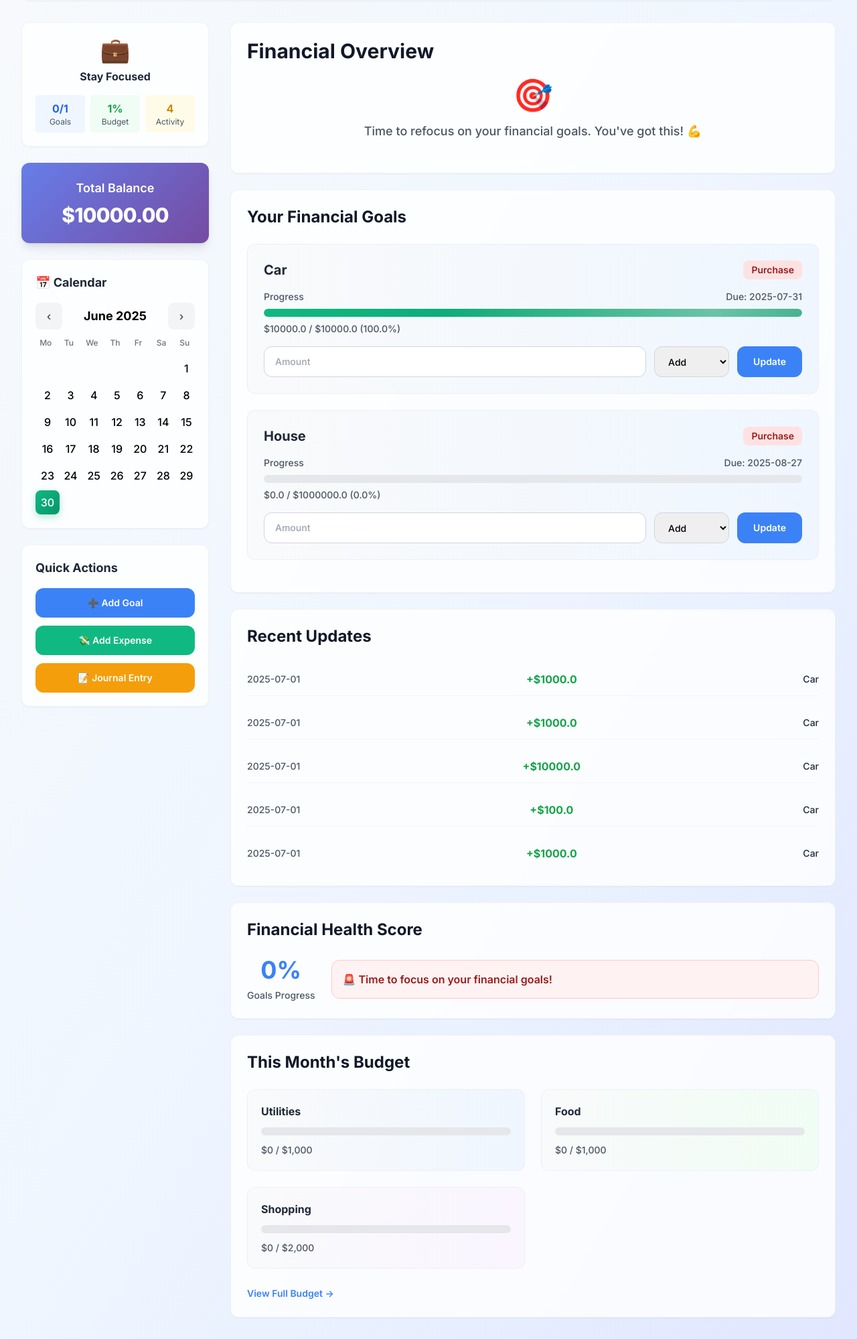
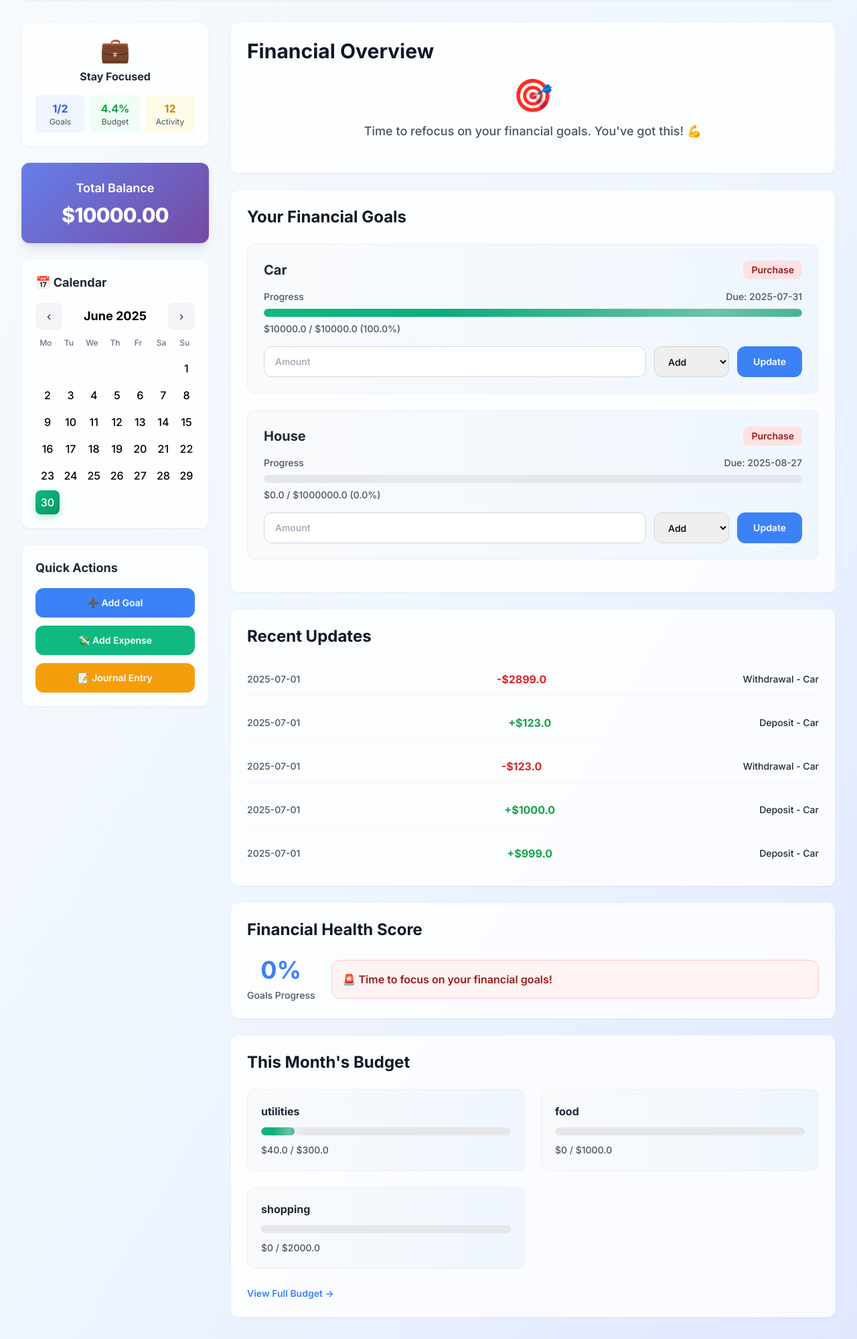
Before and after one commit to diskoko/PyFinance, a Flask app: page / in a window 1280 px wide. Shown: the part 186-2185 px from the top of the page at 67% size. Run offline with Flask 3, Linux system fonts and the light colour scheme; data comes from the database, SQL or seed files in the repository; both versions use the stored data as it was after the commit; some libraries are stand-ins or nearby versions.

Commit message:
Fixed All Issues
Yay

```diff
--- a/app.py
+++ b/app.py
@@ -83,14 +83,25 @@
         # Calculate total balance from goals
         total_balance = sum(goal[3] for goal in goals)  # goal[3] is current_amount
 
-        # Get recent transactions
+        # Calculate goals completed and total for sidebar
+        goals_total = len(goals)
+        goals_completed = sum(1 for goal in goals if goal[3] >= goal[2])  # current >= target
+
+        # Get recent transactions (show the 5 most recent, newest at the top)
         cursor.execute("""
             SELECT t.date, t.amount, t.type, g.name
             FROM transactions t
             JOIN financial_goals g ON t.goal_id = g.id
-            ORDER BY t.date DESC LIMIT 5
+            ORDER BY t.date DESC, t.id DESC LIMIT 5
         """)
         recent_transactions = cursor.fetchall()
+
+        # Count recent activity (last 7 days)
+        cursor.execute("""
+            SELECT COUNT(*) FROM transactions
+            WHERE date >= date('now', '-7 days')
+        """)
+        recent_activity_count = cursor.fetchone()[0]
 
         # Get journal entries for calendar
         current_month = today[:7]
@@ -102,7 +113,6 @@
         days_with_entries = [int(day[0]) for day in cursor.fetchall()]
 
         # Get budget overview for dashboard
-        current_month = today[:7]
         cursor.execute("""
             SELECT b.category, b.planned_amount,
                    COALESCE(SUM(e.amount), 0) as spent_amount,
@@ -114,19 +124,44 @@
         """, (current_month,))
         budget_overview = cursor.fetchall()
 
+        # Calculate budget status (average spending percentage across all categories)
+        if budget_overview:
+            budget_status = sum(budget[3] for budget in budget_overview) / len(budget_overview)
+        else:
+            budget_status = 0
+
         # Calculate total financial health score
-        total_goals = len(goals)
-        completed_goals = sum(1 for goal in goals if goal[3] >= goal[2])
-        goal_score = (completed_goals / total_goals * 100) if total_goals > 0 else 0
+        goal_score = (goals_completed / goals_total * 100) if goals_total > 0 else 0
+
+        # Determine financial status for sidebar
+        if goal_score >= 80 and budget_status <= 90:
+            status_icon = "🔥"
+            status_text = "On Fire!"
+        elif goal_score >= 60 and budget_status <= 100:
+            status_icon = "✨"
+            status_text = "Looking Good"
+        elif goal_score >= 40 or budget_status <= 120:
+            status_icon = "👀"
+            status_text = "Stay Focused"
+        else:
+            status_icon = "💀"
+            status_text = "Need Help"
 
     return render_template('index.html',
                           goals=goals,
                           transactions=recent_transactions,
                           budget_overview=budget_overview,
                           goal_score=goal_score,
-                          entry_days=days_with_entries,
+                          entry_days=days_with_entries,  # <-- pass to template
                           current_date=today,
-                          total_balance=total_balance)
+                          total_balance=total_balance,
+                          # New dynamic data for sidebar
+                          goals_completed=goals_completed,
+                          goals_total=goals_total,
+                          budget_status=round(budget_status, 1),
+                          recent_activity_count=recent_activity_count,
+                          status_icon=status_icon,
+                          status_text=status_text)
 
 @app.route('/add_goal', methods=['GET', 'POST'])
 def add_goal():
@@ -231,7 +266,8 @@
 
 @app.route('/goals')
 def view_goals():
-    """View all financial goals and their progress"""
+    """View all financial goals and their progress, with sidebar stats"""
+    today = datetime.now().strftime('%Y-%m-%d')
     with sqlite3.connect('finance.db') as conn:
         cursor = conn.cursor()
         cursor.execute("""
@@ -242,9 +278,49 @@
             ORDER BY deadline ASC
         """)
         goals = cursor.fetchall()
-        # Calculate total balance from goals
-        total_balance = sum(goal[3] for goal in goals)  # goal[3] is current_amount
-    return render_template('goals.html', goals=goals, total_balance=total_balance)
+        total_balance = sum(goal[3] for goal in goals)
+        goals_total = len(goals)
+        goals_completed = sum(1 for goal in goals if goal[3] >= goal[2])
+        # Get budget status for sidebar
+        current_month = today[:7]
+        cursor.execute("""
+            SELECT b.category, b.planned_amount,
+                   COALESCE(SUM(e.amount), 0) as spent_amount,
+                   (COALESCE(SUM(e.amount), 0) / b.planned_amount * 100) as spent_percent
+            FROM budgets b
+            LEFT JOIN expenses e ON b.id = e.budget_id
+            WHERE b.month = ?
+            GROUP BY b.id, b.category, b.planned_amount
+        """, (current_month,))
+        budget_overview = cursor.fetchall()
+        if budget_overview:
+            budget_status = sum(budget[3] for budget in budget_overview) / len(budget_overview)
+        else:
+            budget_status = 0
+        # Recent activity count for sidebar
+        cursor.execute("""
+            SELECT COUNT(*) FROM transactions
+            WHERE date >= date('now', '-7 days')
+        """)
+        recent_activity_count = cursor.fetchone()[0]
+        # Sidebar status icon/text logic (reuse from home)
+        goal_score = (goals_completed / goals_total * 100) if goals_total > 0 else 0
+        if goal_score >= 80 and budget_status <= 90:
+            status_icon = "🔥"
+            status_text = "On Fire!"
+        elif goal_score >= 60 and budget_status <= 100:
+            status_icon = "✨"
+            status_text = "Looking Good"
+        elif goal_score >= 40 or budget_status <= 120:
+            status_icon = "👀"
+            status_text = "Stay Focused"
+        else:
+            status_icon = "💀"
+            status_text = "Need Help"
+    return render_template('goals.html', goals=goals, total_balance=total_balance,
+                          goals_completed=goals_completed, goals_total=goals_total,
+                          budget_status=round(budget_status, 1), recent_activity_count=recent_activity_count,
+                          status_icon=status_icon, status_text=status_text)
 
 @app.route('/journal')
 def view_journal():
@@ -412,30 +488,11 @@
     goal_completion_rate = (completed_goals / total_goals * 100) if total_goals > 0 else 0
     budget_utilization = (budget_data[1] / budget_data[0] * 100) if budget_data[0] > 0 else 0
 
-    # Generate financial health icon (brainrot style)
-    if goal_completion_rate >= 80 and budget_utilization <= 90:
-        status_icon = "🔥"  # Fire (great performance)
-        status_text = "On Fire!"
-    elif goal_completion_rate >= 60 and budget_utilization <= 100:
-        status_icon = "✨"  # Sparkles (good)
-        status_text = "Looking Good"
-    elif goal_completion_rate >= 40 or budget_utilization <= 120:
-        status_icon = "👀"  # Eyes (neutral/watching)
-        status_text = "Stay Focused"
-    else:
-        status_icon = "💀"  # Skull (needs attention)
-        status_text = "Need Help"
-
     return jsonify({
-        'status_icon': status_icon,
-        'status_text': status_text,
-        'goal_completion_rate': round(goal_completion_rate, 1),
-        'budget_utilization': round(budget_utilization, 1),
-        'total_goals': total_goals,
-        'completed_goals': completed_goals,
-        'recent_activity': recent_activity,
-        'total_budget': budget_data[0],
-        'total_spent': budget_data[1]
+        'success': True,
+        'goal_completion_rate': goal_completion_rate,
+        'budget_utilization': budget_utilization,
+        'recent_activity': recent_activity
     })
 
 @app.route('/delete_goal/<int:goal_id>', methods=['POST'])
@@ -447,45 +504,8 @@
         conn.commit()
     return redirect(url_for('view_goals'))
 
-@app.route('/delete_entry/<int:entry_id>', methods=['POST'])
-def delete_entry(entry_id):
-    """Delete a journal entry"""
-    try:
-        with sqlite3.connect('finance.db') as conn:
-            cursor = conn.cursor()
-            cursor.execute("DELETE FROM journal WHERE id = ?", (entry_id,))
-            conn.commit()
-        # Return JSON response for AJAX requests
-        if request.headers.get('X-Requested-With') == 'XMLHttpRequest':
-            return jsonify({'success': True, 'message': 'Entry deleted successfully'})
-        else:
-            return redirect(url_for('view_journal'))
-    except Exception as e:
-        if request.headers.get('X-Requested-With') == 'XMLHttpRequest':
-            return jsonify({'success': False, 'error': str(e)}), 400
-        else:
-            return redirect(url_for('view_journal'))
-
-@app.route('/edit_entry/<int:entry_id>', methods=['GET', 'POST'])
-def edit_entry(entry_id):
-    with sqlite3.connect('finance.db') as conn:
-        cursor = conn.cursor()
-        if request.method == 'POST':
-            title = request.form['title']
-            content = request.form['content']
-            date = request.form['date']
-            cursor.execute("""
-                UPDATE journal SET title = ?, content = ?, date = ? WHERE id = ?
-            """, (title, content, date, entry_id))
-            conn.commit()
-            return redirect(url_for('view_journal'))
-        else:
-            cursor.execute("SELECT id, title, content, date FROM journal WHERE id = ?", (entry_id,))
-            entry = cursor.fetchone()
-    return render_template('edit_entry.html', entry=entry)
-
 if __name__ == '__main__':
-    import os
+    # Initialize the database
     init_db()
-    port = int(os.environ.get('PORT', 10000))  # Render sets PORT env var
-    app.run(host='0.0.0.0', port=port, debug=True)
+    # Only for development: enable debug mode and hot reloading
+    app.run(debug=True, host='0.0.0.0', port=int(os.environ.get('PORT', 5000)))
--- a/templates/index.html
+++ b/templates/index.html
@@ -330,10 +330,10 @@
                         {% for tx in transactions %}
                         <div class="flex justify-between items-center py-3 border-b border-gray-100{% if loop.last %} border-b-0{% endif %}">
                             <span class="text-sm text-gray-600 font-medium">{{ tx[0] }}</span>
-                            <span class="font-bold {% if tx[1] >= 0 %}text-green-600{% else %}text-red-600{% endif %}">
-                                {% if tx[1] >= 0 %}+{% endif %}${{ tx[1]|abs|round(2) }}
+                            <span class="font-bold {% if tx[2] == 'deposit' %}text-green-600{% else %}text-red-600{% endif %}">
+                                {% if tx[2] == 'deposit' %}+{% else %}-{% endif %}${{ tx[1]|abs|round(2) }}
                             </span>
-                            <span class="text-sm text-gray-800 font-medium">{{ tx[3] }}</span>
+                            <span class="text-sm text-gray-800 font-medium">{{ tx[2]|capitalize }} - {{ tx[3] }}</span>
                         </div>
                         {% endfor %}
                         {% else %}
@@ -365,30 +365,29 @@
                 <section class="bg-white/80 backdrop-blur-sm rounded-xl shadow-sm p-6 border border-gray-200/50">
                     <h2 class="text-2xl font-bold text-gray-900 mb-6">This Month's Budget</h2>
                     <div class="grid grid-cols-1 md:grid-cols-2 gap-6">
-                        <div class="p-5 bg-gradient-to-r from-gray-50 to-blue-50 rounded-xl border border-gray-200/50">
-                            <h4 class="font-bold text-gray-800 mb-3">Utilities</h4>
-                            <div class="progress-container w-full bg-gray-200 rounded-full h-3 mb-3">
-                                <div class="progress-fill h-3 rounded-full" style="width: 0%"></div>
+                        {% if budget_overview and budget_overview|length > 0 %}
+                            {% for budget in budget_overview %}
+                            <div class="p-5 bg-gradient-to-r from-gray-50 to-blue-50 rounded-xl border border-gray-200/50">
+                                <h4 class="font-bold text-gray-800 mb-3">{{ budget[0] }}</h4>
+                                <div class="progress-container w-full bg-gray-200 rounded-full h-3 mb-3">
+                                    {% if budget[3] > 100 %}
+                                        <div class="progress-fill h-3 rounded-full" style="width: {{ budget[3]|round(1) ~ '%' }}; background: linear-gradient(90deg, #ef4444, #dc2626);"></div>
+                                    {% else %}
+                                        <div class="progress-fill h-3 rounded-full" style="width: {{ budget[3]|round(1) ~ '%' }};"></div>
+                                    {% endif %}
+                                </div>
+                                <p class="text-sm text-gray-600 font-medium">${{ budget[2]|round(2) }} / ${{ budget[1]|round(2) }}</p>
                             </div>
-                            <p class="text-sm text-gray-600 font-medium">$0 / $1,000</p>
+                            {% endfor %}
+                        {% else %}
+                        <div class="text-center text-gray-500 py-8 col-span-2">
+                            <div class="text-4xl mb-3">💸</div>
+                            <p class="text-lg font-medium">No budget data for this month.</p>
                         </div>
-                        <div class="p-5 bg-gradient-to-r from-gray-50 to-green-50 rounded-xl border border-gray-200/50">
-                            <h4 class="font-bold text-gray-800 mb-3">Food</h4>
-                            <div class="progress-container w-full bg-gray-200 rounded-full h-3 mb-3">
-                                <div class="progress-fill h-3 rounded-full" style="width: 0%"></div>
-                            </div>
-                            <p class="text-sm text-gray-600 font-medium">$0 / $1,000</p>
-                        </div>
-                        <div class="p-5 bg-gradient-to-r from-gray-50 to-purple-50 rounded-xl border border-gray-200/50">
-                            <h4 class="font-bold text-gray-800 mb-3">Shopping</h4>
-                            <div class="progress-container w-full bg-gray-200 rounded-full h-3 mb-3">
-                                <div class="progress-fill h-3 rounded-full" style="width: 0%"></div>
-                            </div>
-                            <p class="text-sm text-gray-600 font-medium">$0 / $2,000</p>
-                        </div>
+                        {% endif %}
                     </div>
                     <div class="mt-6">
-                        <a href="#" class="text-primary hover:text-blue-600 text-sm font-semibold">View Full Budget →</a>
+                        <a href="{{ url_for('view_budget') }}" class="text-primary hover:text-blue-600 text-sm font-semibold">View Full Budget →</a>
                     </div>
                 </section>
             </main>
```
Also changed, not shown: templates/journal.html (+59 -11 lines), finance.db.
